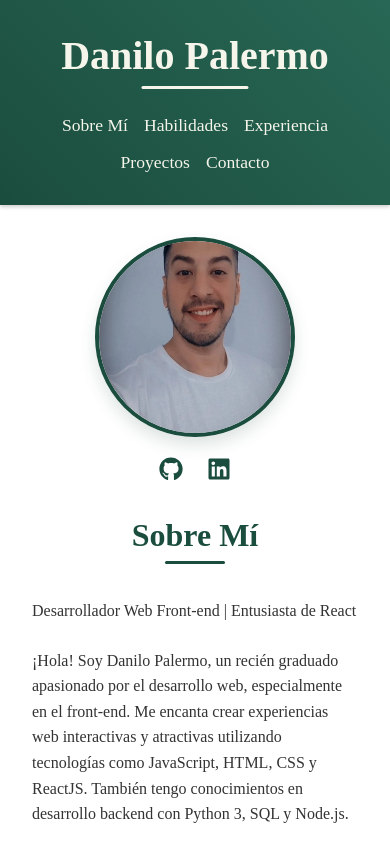
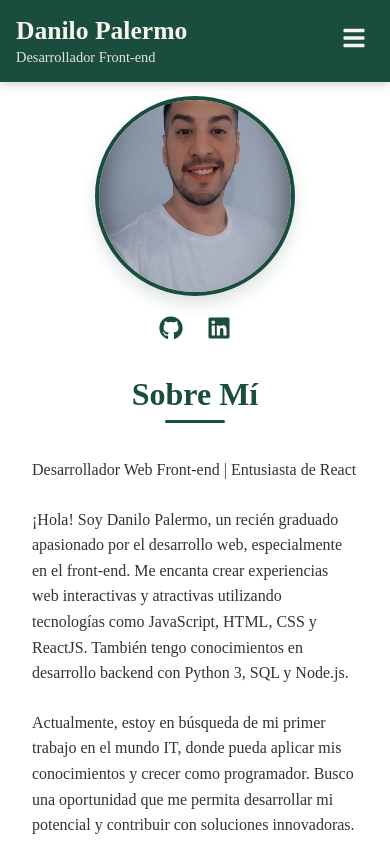
Before and after one commit to palermodp/portfolio, a React (Vite) app: page / in a window 390 px wide. Shown: the top 844 px of the page. Built offline with nearby package versions, Linux system fonts and the light colour scheme.

Commit message:
Mejoras visuales mobile para mi Header

```diff
--- a/src/components/Header/Header.css
+++ b/src/components/Header/Header.css
@@ -1,97 +1,74 @@
 .header {
+  position: fixed;
+  top: 0;
+  left: 0;
+  width: 100%;
   background-color: #1B4D3E;
-  padding: 2rem;
-  box-shadow: 0 2px 4px rgba(0, 0, 0, 0.2);
-  width: 100%;
-  box-sizing: border-box;
-  position: relative;
-  overflow: hidden;
+  padding: 1.5rem 2rem;
+  z-index: 1000;
+  transition: all 0.3s ease;
+  box-shadow: 0 2px 10px rgba(0, 0, 0, 0.2);
 }
 
-.header::before {
-  content: '';
-  position: absolute;
-  top: 0;
-  left: 0;
-  right: 0;
-  bottom: 0;
-  background: linear-gradient(45deg, rgba(27, 77, 62, 0.8), rgba(44, 110, 91, 0.8));
-  z-index: 1;
+.header.scrolled {
+  padding: 1rem 2rem;
+  background-color: #1B4D3E;
+  box-shadow: 0 2px 15px rgba(0, 0, 0, 0.25);
 }
 
 .header-content {
-  width: 100%;
   max-width: 1200px;
   margin: 0 auto;
   display: flex;
   justify-content: space-between;
   align-items: center;
-  position: relative;
-  z-index: 2;
+}
+
+.header-text {
+  display: flex;
+  flex-direction: column;
 }
 
 .header-text h1 {
   color: #f5f5eb;
-  font-size: 2.5rem;
+  font-size: 2rem;
   margin: 0;
   font-weight: 600;
-  position: relative;
-  padding-bottom: 20px;
-  animation: slideIn 1s ease-out;
-}
-
-@keyframes slideIn {
-  from {
-    opacity: 0;
-    transform: translateX(-50px);
-  }
-  to {
-    opacity: 1;
-    transform: translateX(0);
-  }
-}
-
-.header-text h1::after {
-  content: '';
-  position: absolute;
-  bottom: 10px;
-  left: 50%;
-  transform: translateX(-50%);
-  width: 40%;
-  height: 3px;
-  background-color: #f5f5eb;
-  border-radius: 2px;
 }
 
 .header-subtitle {
-  color: #e8e8d8;
-  font-size: 1.2rem;
-  margin-top: 1rem;
-  margin-bottom: 0;
+  color: #f5f5eb;
+  opacity: 0.9;
+  font-size: 1rem;
+  margin-top: 0.2rem;
+}
+
+.header-nav {
+  display: flex;
+  align-items: center;
 }
 
 .header-nav ul {
-  list-style: none;
   display: flex;
   gap: 2rem;
+  list-style: none;
   margin: 0;
   padding: 0;
 }
 
 .header-nav a {
+  color: #f5f5eb;
   text-decoration: none;
-  color: #f5f5eb;
+  font-size: 1.1rem;
   font-weight: 500;
-  transition: all 0.3s ease;
-  font-size: 1.1rem;
+  transition: color 0.3s ease;
   position: relative;
-  padding-bottom: 5px;
 }
 
 .header-nav a::after {
   content: '';
   position: absolute;
-  bottom: 0;
+  bottom: -5px;
   left: 0;
   width: 0;
   height: 2px;
@@ -103,16 +80,65 @@
   width: 100%;
 }
 
+.menu-toggle {
+  display: none;
+  background: none;
+  border: none;
+  color: #f5f5eb;
+  font-size: 1.5rem;
+  cursor: pointer;
+  padding: 0.5rem;
+}
+
 @media (max-width: 768px) {
-  .header-content {
-    flex-direction: column;
-    text-align: center;
-    gap: 1rem;
+  .header {
+    padding: 1rem;
+  }
+
+  .header.scrolled {
+    padding: 0.8rem 1rem;
+  }
+
+  .header-text h1 {
+    font-size: 1.6rem;
+  }
+
+  .header-subtitle {
+    font-size: 0.9rem;
+  }
+
+  .menu-toggle {
+    display: block;
+    z-index: 1001;
+  }
+
+  .header-nav {
+    position: fixed;
+    top: 0;
+    right: -100%;
+    width: 80%;
+    height: 100vh;
+    background-color: #1B4D3E;
+    padding: 6rem 2rem 2rem;
+    transition: right 0.3s ease;
+    box-shadow: -5px 0 15px rgba(0, 0, 0, 0.2);
+  }
+
+  .header-nav.active {
+    right: 0;
   }
 
   .header-nav ul {
-    flex-wrap: wrap;
-    justify-content: center;
-    gap: 1rem;
+    flex-direction: column;
+    gap: 2rem;
+    align-items: center;
+  }
+
+  .header-nav a {
+    font-size: 1.2rem;
+  }
+
+  #about {
+    padding-top: 6rem;
   }
 }
--- a/src/components/Header/Header.jsx
+++ b/src/components/Header/Header.jsx
@@ -1,19 +1,43 @@
 import './Header.css';
+import { useState, useEffect } from 'react';
+import { FaBars, FaTimes } from 'react-icons/fa';
 
 const Header = () => {
+  const [isMenuOpen, setIsMenuOpen] = useState(false);
+  const [isScrolled, setIsScrolled] = useState(false);
+
+  useEffect(() => {
+    const handleScroll = () => {
+      setIsScrolled(window.scrollY > 50);
+    };
+
+    window.addEventListener('scroll', handleScroll);
+    return () => window.removeEventListener('scroll', handleScroll);
+  }, []);
+
   return (
-    <header className="header">
+    <header className={`header ${isScrolled ? 'scrolled' : ''}`}>
       <div className="header-content">
         <div className="header-text">
           <h1>Danilo Palermo</h1>
+          <span className="header-subtitle">Desarrollador Front-end</span>
         </div>
-        <nav className="header-nav">
+
+        <button
+          className="menu-toggle"
+          onClick={() => setIsMenuOpen(!isMenuOpen)}
+          aria-label="Toggle menu"
+        >
+          {isMenuOpen ? <FaTimes /> : <FaBars />}
+        </button>
+
+        <nav className={`header-nav ${isMenuOpen ? 'active' : ''}`}>
           <ul>
-            <li><a href="#about">Sobre Mí</a></li>
-            <li><a href="#skills">Habilidades</a></li>
-            <li><a href="#experience">Experiencia</a></li>
-            <li><a href="#projects">Proyectos</a></li>
-            <li><a href="#contact">Contacto</a></li>
+            <li><a href="#about" onClick={() => setIsMenuOpen(false)}>Sobre Mí</a></li>
+            <li><a href="#skills" onClick={() => setIsMenuOpen(false)}>Habilidades</a></li>
+            <li><a href="#experience" onClick={() => setIsMenuOpen(false)}>Experiencia</a></li>
+            <li><a href="#projects" onClick={() => setIsMenuOpen(false)}>Proyectos</a></li>
+            <li><a href="#contact" onClick={() => setIsMenuOpen(false)}>Contacto</a></li>
           </ul>
         </nav>
       </div>
```
